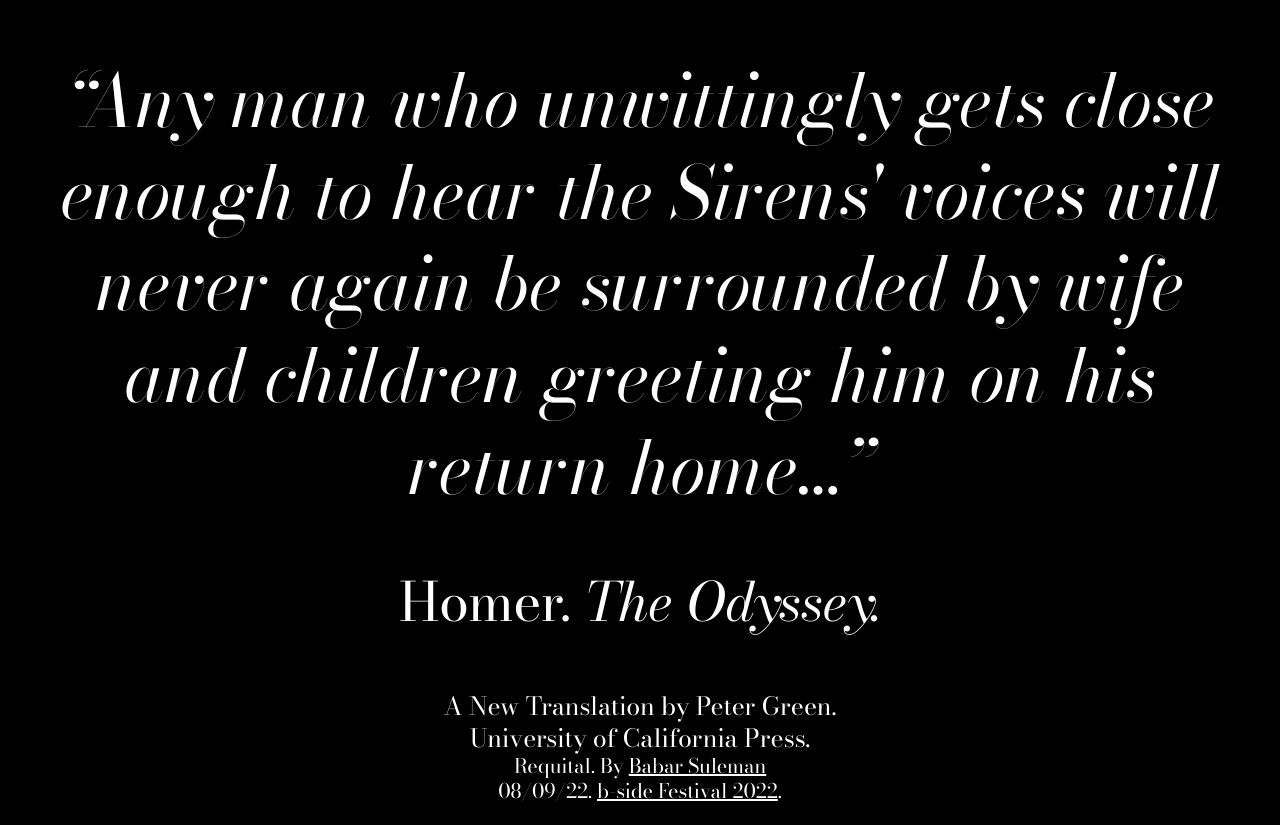
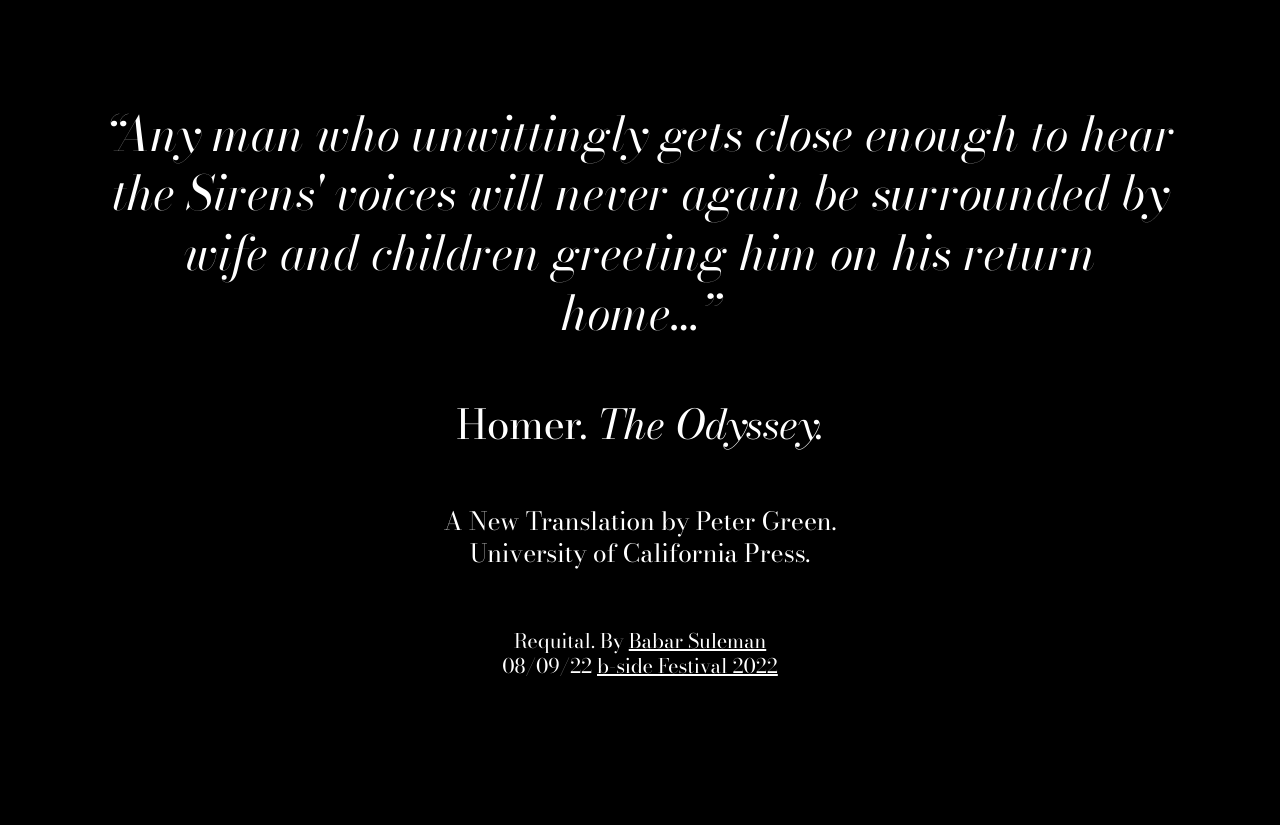
Before and after one commit to garethfoote/b-side-thatother.place-2022, a plain HTML site: page index.html in a window 1280 px wide. After the commit the page ends 800 px from the top, so only its background shows below. Drawn offline with Linux system fonts and the light colour scheme.

Commit message:
Adjusted sizes for various devices sizes

```diff
--- a/css/holding.css
+++ b/css/holding.css
@@ -73,14 +73,12 @@ body {
   background: black;
   color: white;
   height: 100%;
-  display: flex;
-  flex-direction: column;
 }
 
 .content {
-  /* min-height: calc(100vh - 110px); */
-  flex: 1 0 auto;
-  display: flex;
+  /* display: flex;
+  flex-direction: column; */
+  padding: 20px 20px 0 20px;
 }
 
 footer {
@@ -88,29 +86,28 @@ footer {
   width: 100%;
   line-height: 1.25;
   font-size: 15px;
-  flex-shrink: 0;
   padding: 0 0 20px 0;
 }
 
 figure {
   width: 100%;
-  margin: 30px 0 0 0;
-  padding: 0 30px;
+  margin: 0 0 60px 0;
+  padding: 0;
+}
+
+figure > * {
+  margin-bottom: 30px;
 }
 
 blockquote {
-  margin: 0;
-  padding: 0;
   font-family: "bodoni_24ptitalic";
   font-size: 25px;
-  margin: 30px 0 30px;
   line-height: 1.25;
 }
 
 figcaption {
   font-family: "bodoni_16ptregular";
   font-size: 23px;
-  margin-bottom: 30px;
 }
 
 figure > cite {
@@ -135,6 +132,15 @@ a:visited {
   color: white;
 }
 
+@media (min-width: 768px) {
+  .content {
+    padding: 60px 60px 0 60px;
+  }
+  figure > * {
+    margin-bottom: 60px;
+  }
+}
+
 @media (min-width: 480px) {
   blockquote {
     font-size: 40px;
@@ -144,9 +150,6 @@ a:visited {
   }
   figure > cite {
     font-size: 25px;
-  }
-  figure {
-    padding: 0 60px;
   }
 }
 
@@ -168,8 +171,8 @@ a:visited {
   }
   blockquote {
     font-family: "bodoni_48ptitalic";
-    font-size: 5.73vw;
-    margin: 60px 0 60px;
+    font-size: 3.73vw;
+    padding: 0;
   }
 }
 
@@ -177,8 +180,7 @@ a:visited {
 /* @1920 ~= 80px  (80/19.2=4.2)=*/
 @media (min-width: 714px) {
   figcaption {
-    font-size: 4.2vw;
-    margin-bottom: 60px;
+    font-size: 3.2vw;
   }
 }
 
@@ -190,6 +192,14 @@ a:visited {
     margin-bottom: 60px;
   }
 }
+
+/* @media (min-width: 1440px) {
+  blockquote {
+    font-family: "bodoni_48ptitalic";
+    font-size: 5.73vw;
+    margin: 0;
+  }
+} */
 
 @media (min-width: 1920px) {
   blockquote {
--- a/index.html
+++ b/index.html
@@ -23,15 +23,15 @@
           Press.</cite
         >
       </figure>
-    </div>
       <footer>
         Requital. By <a href="http://www.babarsuleman.com/">Babar Suleman</a
         ><br />
-      08/09/22.
+        08/09/22
         <a
           href="http://www.b-side.org.uk/events/requital-the-lighthouse-as-the-siren"
           >b-side Festival 2022</a
-      >.
+        >
       </footer>
+    </div>
   </body>
 </html>
```
Lines whose indentation alone changed are shown as unchanged.
